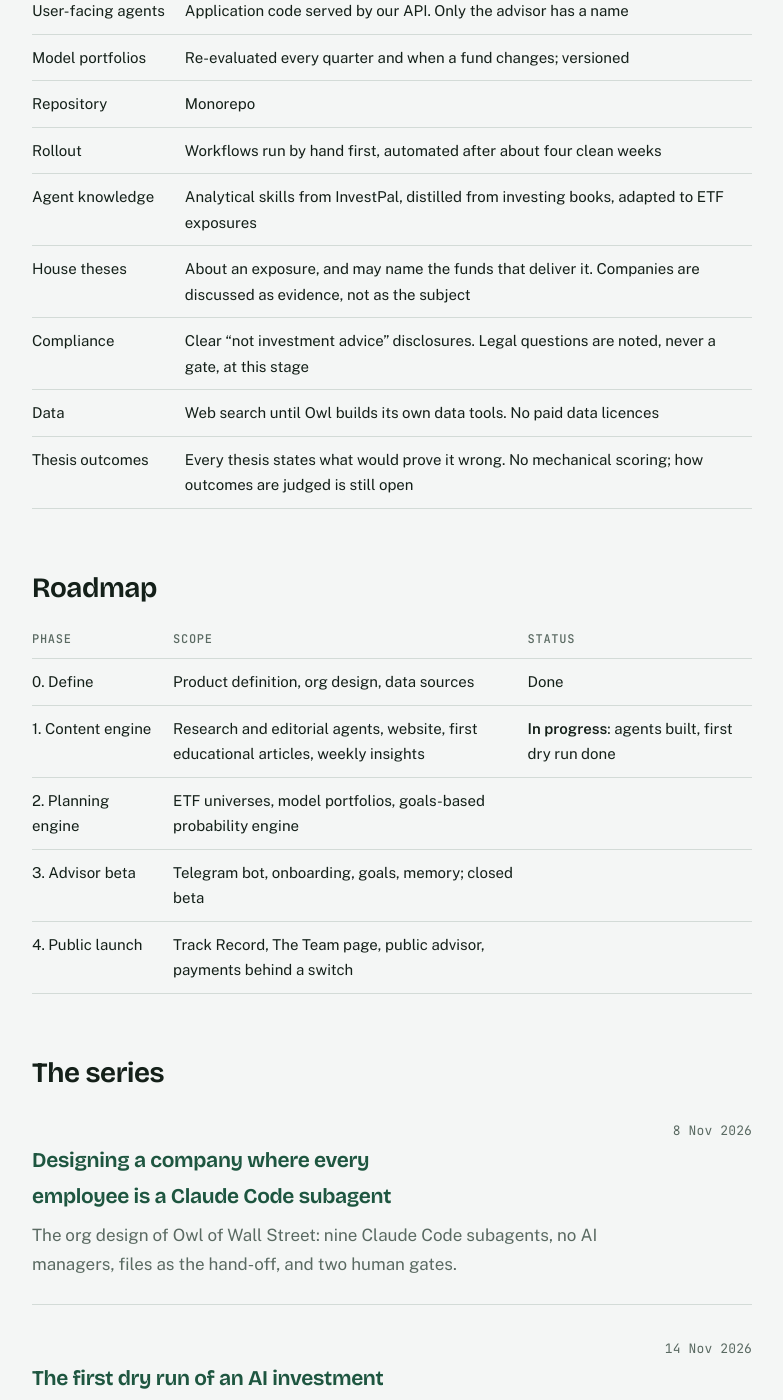
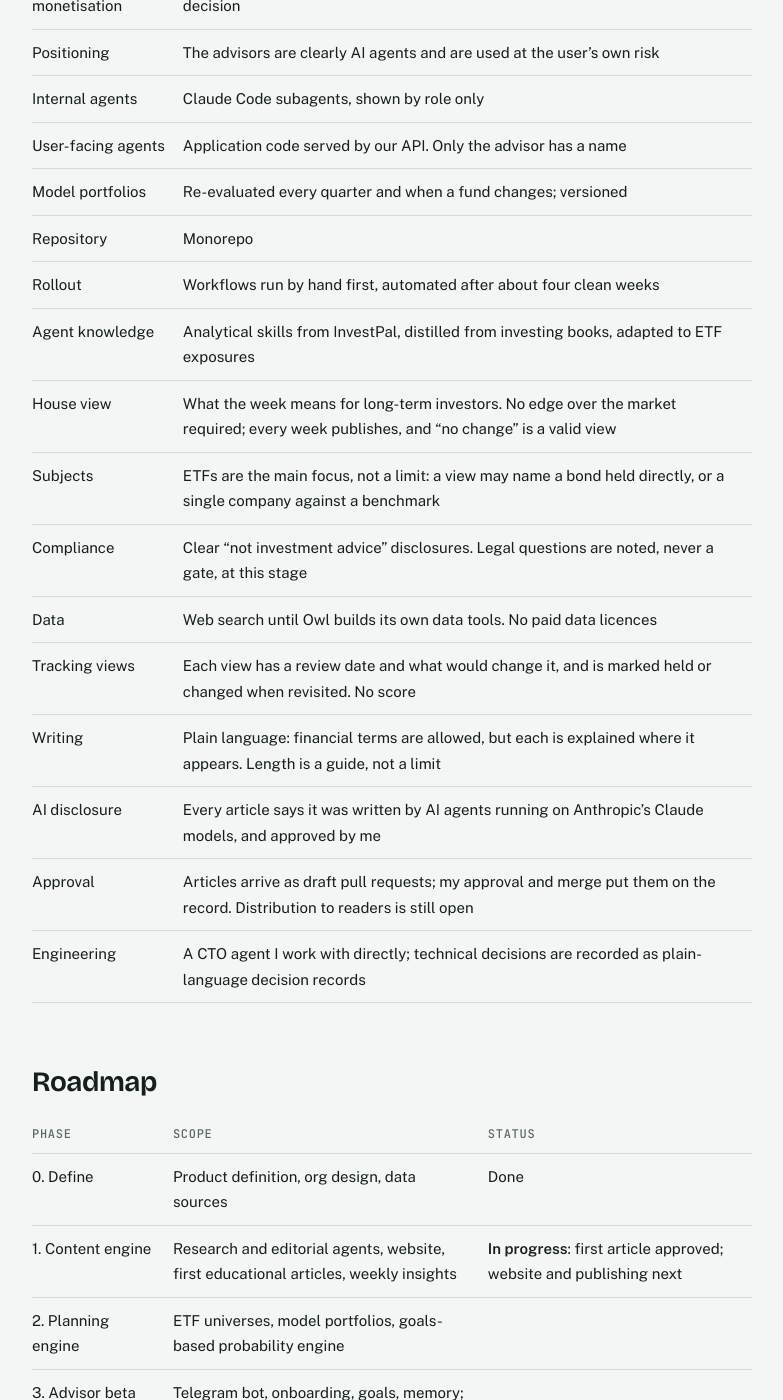
Before and after one commit to OrestisStefanou/OrestisStefanou.github.io, a Jekyll site: the page built from _pages/owl-of-wall-street.md, in a window 1280 px wide and 1400 px high, scrolled down 3960 px. Shown: the whole window, without its empty margins (248-1031 px from the left). Built offline with Jekyll 4.4.1, drawn with Linux system fonts in a browser that asks for light colours; some of the changed text lies outside the part shown.

Commit message:
Owl post: two failed runs and a first article; hub page updated with D23 to D29 and the CTO
Co-Authored-By: Claude Opus 5.5 <noreply@anthropic.com>

```diff
--- a/_pages/owl-of-wall-street.md
+++ b/_pages/owl-of-wall-street.md
@@ -13,7 +13,7 @@ It has two goals, and they carry equal weight:
 1. **Build a product that is useful** to people starting or continuing their investment journey.
 2. **Show, in public, how to build a tech product from scratch with AI.** Every decision, agent design, failure and cost gets written up here.
 
-<p class="notice">Status: the research and editorial agents are built and the weekly insight pipeline has had its first dry run. Nothing is published yet. This page is updated as the project moves. The <a href="#the-series">series below</a> covers each step in depth.</p>
+<p class="notice">Status: the weekly insight pipeline wrote its first approved article (on the Anthropic IPO) after two dry runs. Articles are approved in the repository; where readers will see them is the next decision. A CTO agent now owns engineering. This page is updated as the project moves. The <a href="#the-series">series below</a> covers each step in depth.</p>
 
 ## What it will offer
 
@@ -22,8 +22,8 @@ Everything is aimed at beginner and intermediate investors, anywhere in the worl
 | Product | What it is | Price |
 |---|---|---|
 | **Learn** | A curriculum of educational articles, from compounding to portfolio construction | Free, always |
-| **Insights** | One themed market insight a week, with a house thesis that can be proven wrong | Free, always |
-| **Track Record** | A public record of every thesis and how it turned out, misses included | Free, always |
+| **Insights** | One themed market insight a week: what happened, why it matters, and what it means for long-term investors (the house view) | Free, always |
+| **Track Record** | A public record of every house view, its review date, what would change it, and whether it was held or changed, misses included | Free, always |
 | **AI advisor** | A personal advisor on Telegram that turns your goals into a named ETF portfolio | Free to start; donations or a premium tier later |
 
 Every article will come with a short animated video: the week's market moves in a minute, or a concept like compounding made visual. Every number in a video comes from the same data as the article and is fact-checked the same way.
@@ -52,7 +52,7 @@ Agents hand work to each other through files in the repository, never through hi
 
 {% include owl-weekly-v2.html %}
 
-I decide twice: which theme to write about, and whether the finished piece ships. Before I pick, the Risk Officer screens the three candidate themes, so weak ideas are caught before anyone drafts them. Everything between the two decisions is delegated, and every review loop has a cap. When a loop hits its cap, the work comes back to me instead of being forced through. The first dry run, and what it changed, is in [The first dry run of an AI investment team]({% post_url 2026-11-14-Owl-Of-Wall-Street-First-Dry-Run %}).
+I decide twice: which theme to write about, and whether the finished piece ships. Before I pick, the Risk Officer screens the three candidate themes, so weak ideas are caught before anyone drafts them. Everything between the two decisions is delegated, and every review loop has a cap. When a loop hits its cap, the work comes back to me instead of being forced through. The finished article arrives as a draft pull request; when I approve it, the draft label comes off and the view enters the track record, and I merge. The first dry run, and what it changed, is in [The first dry run of an AI investment team]({% post_url 2026-11-14-Owl-Of-Wall-Street-First-Dry-Run %}). The second run, the change of job it led to, and the first approved article are in [Two failed runs and a first article]({% post_url 2026-11-22-Owl-Of-Wall-Street-First-Article %}).
 
 ## Decisions so far
 
@@ -72,17 +72,22 @@ I decide twice: which theme to write about, and whether the finished piece ships
 | Repository | Monorepo |
 | Rollout | Workflows run by hand first, automated after about four clean weeks |
 | Agent knowledge | Analytical skills from InvestPal, distilled from investing books, adapted to ETF exposures |
-| House theses | About an exposure, and may name the funds that deliver it. Companies are discussed as evidence, not as the subject |
+| House view | What the week means for long-term investors. No edge over the market required; every week publishes, and "no change" is a valid view |
+| Subjects | ETFs are the main focus, not a limit: a view may name a bond held directly, or a single company against a benchmark |
 | Compliance | Clear "not investment advice" disclosures. Legal questions are noted, never a gate, at this stage |
 | Data | Web search until Owl builds its own data tools. No paid data licences |
-| Thesis outcomes | Every thesis states what would prove it wrong. No mechanical scoring; how outcomes are judged is still open |
+| Tracking views | Each view has a review date and what would change it, and is marked held or changed when revisited. No score |
+| Writing | Plain language: financial terms are allowed, but each is explained where it appears. Length is a guide, not a limit |
+| AI disclosure | Every article says it was written by AI agents running on Anthropic's Claude models, and approved by me |
+| Approval | Articles arrive as draft pull requests; my approval and merge put them on the record. Distribution to readers is still open |
+| Engineering | A CTO agent I work with directly; technical decisions are recorded as plain-language decision records |
 
 ## Roadmap
 
 | Phase | Scope | Status |
 |---|---|---|
 | 0. Define | Product definition, org design, data sources | Done |
-| 1. Content engine | Research and editorial agents, website, first educational articles, weekly insights | **In progress**: agents built, first dry run done |
+| 1. Content engine | Research and editorial agents, website, first educational articles, weekly insights | **In progress**: first article approved; website and publishing next |
 | 2. Planning engine | ETF universes, model portfolios, goals-based probability engine | |
 | 3. Advisor beta | Telegram bot, onboarding, goals, memory; closed beta | |
 | 4. Public launch | Track Record, The Team page, public advisor, payments behind a switch | |
```
Also changed, not shown: _posts/2026-11-22-Owl-Of-Wall-Street-First-Article.md (added, +139 -0 lines).
